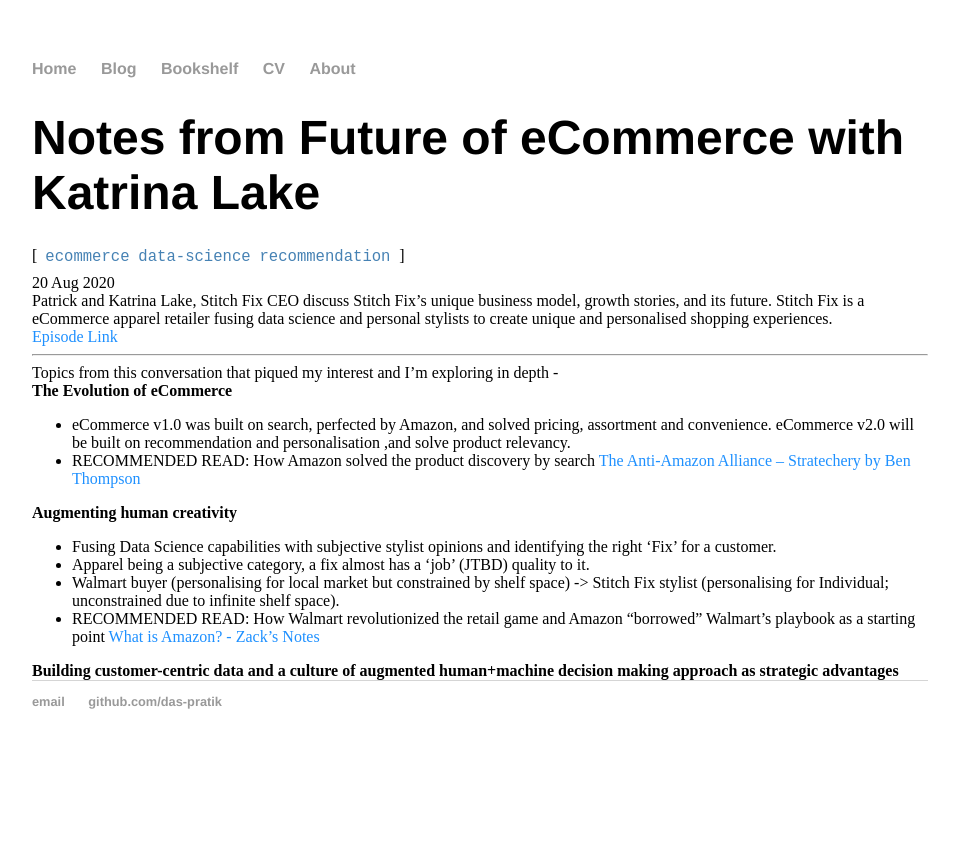
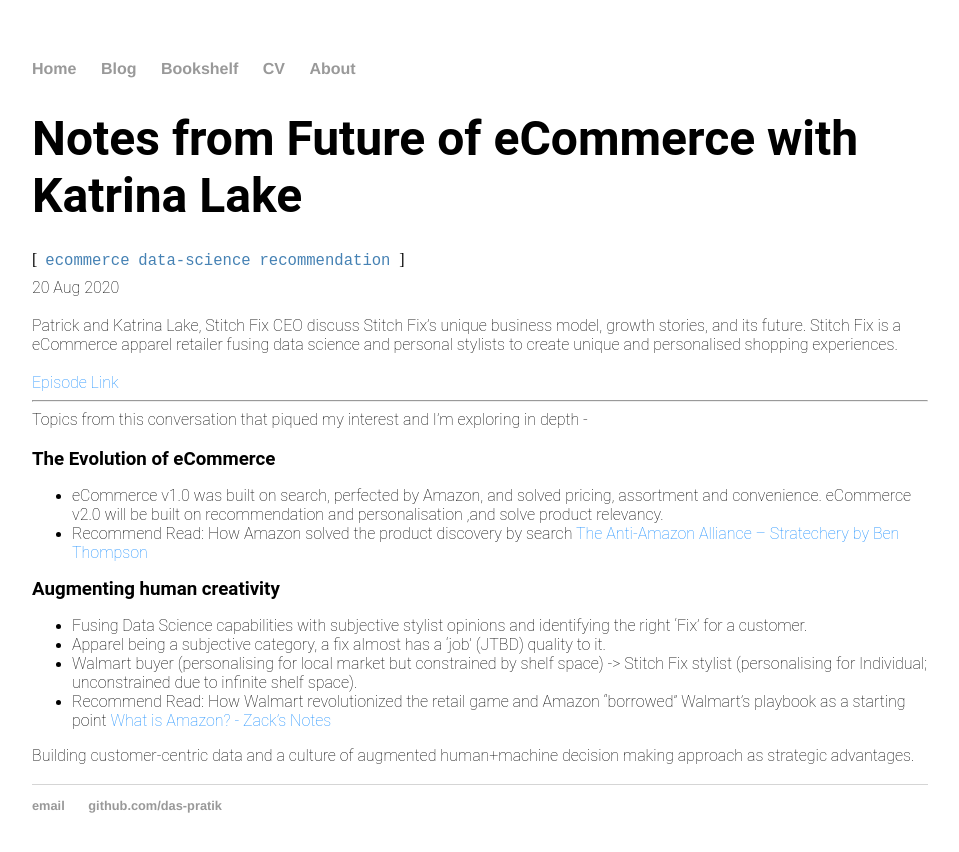
Before and after one commit to das-pratik/das-pratik.github.io, a Jekyll site: the page built from _posts/2020-08-20-stitchfix-and-future-of-ecommerce.md, in a window 1280 px wide. Shown: the top 852 px of the page, without its empty margins (160-1119 px from the left). Built offline with Jekyll 4.4.1, drawn with Linux system fonts in a browser that asks for light colours.

Commit message:
Update css with Roboto font

```diff
--- a/_posts/2020-08-20-stitchfix-and-future-of-ecommerce.md
+++ b/_posts/2020-08-20-stitchfix-and-future-of-ecommerce.md
@@ -4,23 +4,26 @@
 date: 2020-08-20
 tags: ecommerce data-science recommendation
 ---
-
+<br/>
 Patrick and Katrina Lake, Stitch Fix CEO discuss Stitch Fix’s unique business model, growth stories, and its future.
 Stitch Fix is a eCommerce apparel retailer fusing data science and personal stylists to create unique and personalised shopping experiences.
-
+<br/>
+<br/>
 [Episode Link](http://investorfieldguide.com/katrina-lake-the-next-wave-of-e-commerce-invest-like-the-best-ep-187/)
 
 ---
 
 Topics from this conversation that piqued my interest and I’m exploring in depth -
+<br/>
+<br/>
 
-**The Evolution of eCommerce**
+### The Evolution of eCommerce ###
 
 - eCommerce v1.0 was built on search, perfected by Amazon, and solved pricing, assortment and convenience. eCommerce v2.0 will be built on recommendation and personalisation ,and solve product relevancy.
 
-- RECOMMENDED READ: How Amazon solved the product discovery by search [The Anti-Amazon Alliance – Stratechery by Ben Thompson](https://stratechery.com/2020/the-anti-amazon-alliance/)
+- Recommend Read: How Amazon solved the product discovery by search [The Anti-Amazon Alliance – Stratechery by Ben Thompson](https://stratechery.com/2020/the-anti-amazon-alliance/)
 
-**Augmenting human creativity**
+### Augmenting human creativity ###
 
 - Fusing Data Science capabilities with subjective stylist opinions and identifying the right ‘Fix’ for a customer.
 
@@ -28,6 +31,8 @@
 
 - Walmart buyer (personalising for local market but constrained by shelf space) -> Stitch Fix stylist (personalising for Individual; unconstrained due to infinite shelf space).
 
-- RECOMMENDED READ: How Walmart revolutionized the retail game and Amazon “borrowed” Walmart’s playbook as a starting point [What is Amazon? - Zack's Notes](https://zackkanter.com/2019/03/13/what-is-amazon/)
+- Recommend Read: How Walmart revolutionized the retail game and Amazon “borrowed” Walmart’s playbook as a starting point [What is Amazon? - Zack's Notes](https://zackkanter.com/2019/03/13/what-is-amazon/)
 
-**Building customer-centric data and a culture of augmented human+machine decision making approach as strategic advantages**
+Building customer-centric data and a culture of augmented human+machine decision making approach as strategic advantages.
+<br/>
+<br/>
--- a/css/main.css
+++ b/css/main.css
@@ -4,7 +4,7 @@
     font-size:1em;
 }
 nav ul, footer ul {
-    font-family:'Helvetica', 'Arial', 'Sans-Serif';
+    font-family:'Helvetica', 'Sans-Serif';
     padding: 0px;
     list-style: none;
     font-weight: bold;
@@ -32,23 +32,25 @@
 }
 
 h2, h3, h4, h5, h6 ,p {
+    font-family:'Roboto', sans-serif;
     margin: 0;
 }
 
 h1 {
+    font-family:'Roboto', sans-serif;
     font-size: 3em;
-    font-family:'Helvetica', 'Arial', 'Sans-Serif';
 }
 
 p {
+    font-family:'Roboto', sans-serif;
     margin: 0;
     font-size: 1rem;
+    font-weight: 1; /* weight=1 to make text light*/
 }
 
 p.highlight{
     font-size: 1.5em;
     line-height: 1.4em;
-    color: #333;
 }
 footer {
     border-top: 1px solid #d5d5d5;
@@ -61,6 +63,9 @@
 }
 
 ul.posts li {
+    font-family:'Roboto', sans-serif;
+    font-size: 1rem;
+    font-weight: 1; /* weight=1 to make text light*/
     list-style: none;
 }
 
--- a/cv/index.html
+++ b/cv/index.html
@@ -6,12 +6,15 @@
 <p class="highlight">
     Consulted for the eCommerce team of the world’s largest retailer and established FY20 annual and monthly goals and guidance for membership growth, subscription revenue, acquisition and retention rates of its newly launched premium subscription service
 </p>
+<br/>
 <p class="highlight">
     Developed customer engagement and economics KPIs and automated reporting systems for customer experience, marketing and finance leadership
 </p>
+<br/>
 <p class="highlight">
     Augmented and productionalized CLV predictive models with clickstream and campaign performance behavior
 </p>
+<br/>
 <p class="highlight">
     Managed the development of pricing and promotion effectiveness dashboards and reports which were consumed by sales and trade finance teams of 9 Asia markets
 </p>
```
